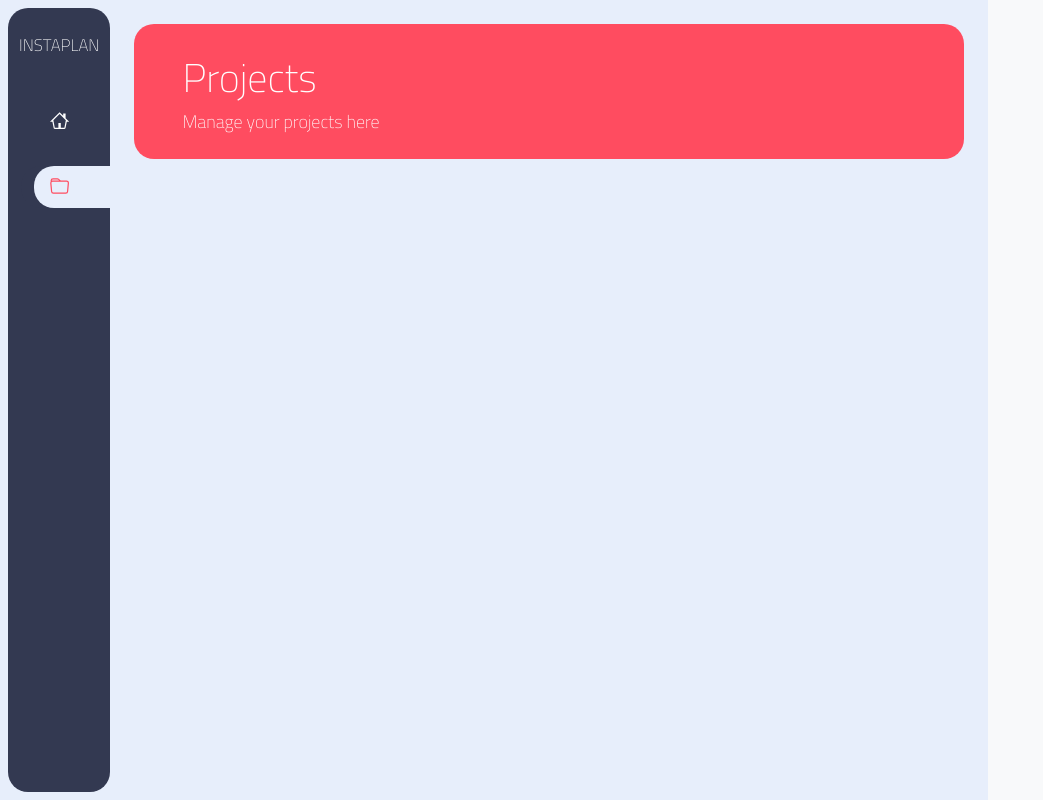
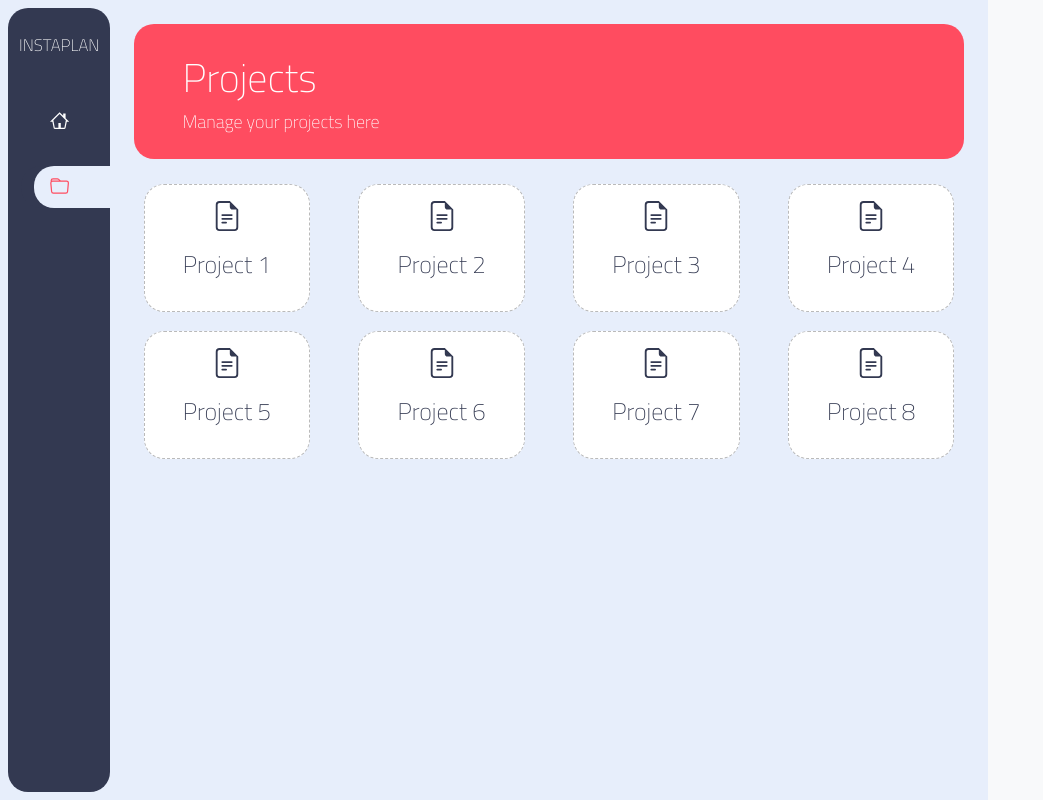
Before and after one commit to jordanmccollam/instaplan, a React (Create React App) app in the folder client/: page / in a window 1280 px wide. Both pictures are taken after a click on the element 59 px from the left and 186 px from the top of the page. Shown: the whole page, without its empty margins (0-1043 px from the left). Built offline with nearby package versions, Linux system fonts and the light colour scheme.

Commit message:
Made project cards

```diff
--- a/client/src/components/Card/Card.js
+++ b/client/src/components/Card/Card.js
@@ -27,7 +27,7 @@ Card.propTypes = {
     PropTypes.element
   ]),
   className: PropTypes.string,
-  kind: PropTypes.oneOf(['primary', 'success', 'danger', 'default']),
+  kind: PropTypes.oneOf(['primary', 'success', 'danger', 'default', 'ghost']),
   onClick: PropTypes.func
 }
 
--- a/client/src/components/Card/_card.scss
+++ b/client/src/components/Card/_card.scss
@@ -15,4 +15,7 @@
     &-danger {
         background-color: $danger;
     }
+    &-ghost {
+        background-color: white;
+    }
 }
--- a/client/src/components/Icon/Icons.js
+++ b/client/src/components/Icon/Icons.js
@@ -1,9 +1,10 @@
 import { GoHome, GoFileDirectory, GoPlus } from 'react-icons/go';
-import { BsFolder } from 'react-icons/bs';
+import { BsFolder, BsFileEarmarkText } from 'react-icons/bs';
 
 export {
     GoHome,
     GoFileDirectory,
     BsFolder,
-    GoPlus
+    GoPlus,
+    BsFileEarmarkText
 }
--- /dev/null
+++ b/client/src/components/Project/Project.js
@@ -0,0 +1,47 @@
+import React, { useState, useEffect } from "react";
+import PropTypes from 'prop-types'
+import classnames from "classnames"
+import { Row, Col } from 'react-bootstrap';
+import { Card, Icon } from '../index';
+
+import './_project.scss';
+
+const logger = "Project:: ";
+
+const Project = (props) => {
+  let classes = {
+		[`project`]: true
+	};
+
+  return (
+    <div className={`${props.className} ${classnames(classes)}`} >
+      <Card kind={props.kind} className="project-card" >
+        <Icon name="BsFileEarmarkText" size={props.size} />
+        <h4 className="project-title">{props.label}</h4>
+        <div className="project-description">{props.description}</div>
+      </Card>
+    </div>
+  )
+}
+
+Project.propTypes = {
+  children: PropTypes.oneOfType([
+    PropTypes.string,
+    PropTypes.element
+  ]),
+  className: PropTypes.string,
+  kind: PropTypes.oneOf(['primary', 'success', 'danger', 'default', 'ghost']),
+  size: PropTypes.number,
+  label: PropTypes.string,
+  description: PropTypes.string,
+}
+
+Project.defaultProps = {
+  className: "",
+  kind: 'ghost',
+  size: 30,
+  label: 'Default Label',
+  description: 'Default Description',
+}
+
+export default Project;
--- /dev/null
+++ b/client/src/components/Project/_project.scss
@@ -0,0 +1,86 @@
+@import "../../sass/variables";
+
+.project {
+    padding: 5%;
+    border-radius: $radius;
+    cursor: pointer;
+    transition: $transition;
+
+    &-card {
+        border: 1px dashed $grey-10;
+        width: 100%;
+        padding: 0 !important;
+        height: 8em;
+        position: relative;
+        display: flex;
+        flex-direction: column;
+        align-items: center;
+        padding: 1em 5px !important;
+        transition: .5s;
+        overflow: hidden !important;
+
+        .project-title {
+            position: absolute;
+            bottom: 1em;
+            -webkit-animation: slide-out 0.5s cubic-bezier(0.250, 0.460, 0.450, 0.940) both;
+            animation: slide-out 0.5s cubic-bezier(0.250, 0.460, 0.450, 0.940) both;
+        }
+
+        .project-description {
+            width: 90%;
+            text-align: center;
+            // border: 1px solid red;
+            margin-top: 1.5em;
+            opacity: 0;
+            transition: .4s;
+        }
+    }
+}
+
+.project:hover {
+    background-color: darken($bg, 3%) !important;
+
+}
+
+.project:hover .project-card {
+    .project-title {
+        -webkit-animation: slide-in 0.5s cubic-bezier(0.250, 0.460, 0.450, 0.940) both;
+        animation: slide-in 0.5s cubic-bezier(0.250, 0.460, 0.450, 0.940) both;
+    }
+    .project-description {
+        opacity: 1;
+        transition: 1s;
+    }
+}
+@-webkit-keyframes slide-in {
+    0% {
+        bottom: 1em;
+    }
+    100% {
+        bottom: 1.8em;
+    }
+  }
+  @keyframes slide-in {
+    0% {
+        bottom: 1em;
+    }
+    100% {
+        bottom: 1.8em;
+    }
+  }
+@-webkit-keyframes slide-out {
+    0% {
+        bottom: 1.8em;
+    }
+    100% {
+        bottom: 1em;
+    }
+  }
+  @keyframes slide-out {
+    0% {
+        bottom: 1.8em;
+    }
+    100% {
+        bottom: 1em;
+    }
+  }
--- a/client/src/components/index.js
+++ b/client/src/components/index.js
@@ -1,3 +1,4 @@
+import Project from "./Project/Project";
 import Hero from "./Hero/Hero";
 import Card from "./Card/Card";
 import Logo from "./Logo/Logo";
@@ -6,6 +7,7 @@ import Icon from "./Icon/Icon";
 
 
 export {
+  Project,
   Hero,
   Card,
   Logo,
--- a/client/src/sass/_anim.scss
+++ b/client/src/sass/_anim.scss
@@ -4,18 +4,7 @@
     -webkit-animation: scale-up-center 0.4s cubic-bezier(0.390, 0.575, 0.565, 1.000) both;
             animation: scale-up-center 0.4s cubic-bezier(0.390, 0.575, 0.565, 1.000) both;
   }
-/* ----------------------------------------------
- * Generated by Animista on 2021-3-13 21:47:36
- * Licensed under FreeBSD License.
- * See http://animista.net/license for more info.
- * w: http://animista.net, t: @cssanimista
- * ---------------------------------------------- */
 
-/**
- * ----------------------------------------
- * animation scale-up-center
- * ----------------------------------------
- */
  @-webkit-keyframes scale-up-center {
     0% {
       -webkit-transform: scale(0.5);
@@ -37,23 +26,13 @@
     }
   }
 
+
+
   .slide-top {
     -webkit-animation: slide-top 0.5s cubic-bezier(0.250, 0.460, 0.450, 0.940) both;
             animation: slide-top 0.5s cubic-bezier(0.250, 0.460, 0.450, 0.940) both;
   }
 
-  /* ----------------------------------------------
- * Generated by Animista on 2021-4-13 11:4:45
- * Licensed under FreeBSD License.
- * See http://animista.net/license for more info.
- * w: http://animista.net, t: @cssanimista
- * ---------------------------------------------- */
-
-/**
- * ----------------------------------------
- * animation slide-top
- * ----------------------------------------
- */
   @-webkit-keyframes slide-top {
     0% {
       -webkit-transform: translateY(100px);
@@ -74,3 +53,41 @@
               transform: translateY(0px);
     }
   }
+
+
+
+  .slide-top-random {
+    -webkit-animation: slide-top-random 0.5s cubic-bezier(0.250, 0.460, 0.450, 0.940) both;
+            animation: slide-top-random 0.5s cubic-bezier(0.250, 0.460, 0.450, 0.940) both;
+
+    @for $i from 1 to 9 {
+      &:nth-child(#{$i}) {
+        animation-delay: (($i * 0.1) / 2) + s;
+      }
+    }
+  }
+
+  @-webkit-keyframes slide-top-random {
+    0% {
+      -webkit-transform: translateY(100px);
+              transform: translateY(100px);
+              opacity: 0;
+    }
+    100% {
+      -webkit-transform: translateY(0px);
+              transform: translateY(0px);
+              opacity: 1;
+    }
+  }
+  @keyframes slide-top-random {
+    0% {
+      -webkit-transform: translateY(100px);
+              transform: translateY(100px);
+              opacity: 0;
+    }
+    100% {
+      -webkit-transform: translateY(0px);
+              transform: translateY(0px);
+              opacity: 1;
+    }
+  }
--- a/client/src/sass/_variables.scss
+++ b/client/src/sass/_variables.scss
@@ -157,7 +157,7 @@ $dark-00: lighten($dark, 40%);
  */
 $bg: #e7eefb;
 // $bg: #f2edd9;
-$text-color: #000000;
+$text-color: $dark;
 
 $radius: 20px;
 
--- a/client/src/screens/Projects/Projects.js
+++ b/client/src/screens/Projects/Projects.js
@@ -2,11 +2,46 @@ import React, { useState, useEffect } from "react";
 import PropTypes from 'prop-types'
 import classnames from "classnames"
 import { Container, Row, Col } from 'react-bootstrap'
-import { Hero } from '../../components';
+import { Hero, Project } from '../../components';
 
 import './_projects.scss';
 
 const logger = "Projects:: ";
+
+const testProjects = [
+  {
+    label: 'Project 1',
+    description: 'This is a description. This one is longer than the rest.'
+  },
+  {
+    label: 'Project 2',
+    description: 'This is a description'
+  },
+  {
+    label: 'Project 3',
+    description: 'This is a description'
+  },
+  {
+    label: 'Project 4',
+    description: 'This is a description'
+  },
+  {
+    label: 'Project 5',
+    description: 'This is a description'
+  },
+  {
+    label: 'Project 6',
+    description: 'This is a description'
+  },
+  {
+    label: 'Project 7',
+    description: 'This is a description'
+  },
+  {
+    label: 'Project 8',
+    description: 'This is a description'
+  },
+]
 
 const Projects = (props) => {
   let classes = {
@@ -26,6 +61,18 @@ const Projects = (props) => {
           subtitle="Manage your projects here"
           className="slide-top"
         />
+
+        <Row className="mt-3">
+          {testProjects.map((project, i) => (
+            <Col lg={3} key={`project-${i}`} className="slide-top-random">
+              <Project
+                label={project.label}
+                description={project.description}
+              />
+            </Col>
+          ))}
+        </Row>
+
       </Col>
       <Col className="full bg-light">
 
```
Also changed, not shown: 2 other files (tests, documents, lock files or other folders). Lines whose indentation alone changed are shown as unchanged.
